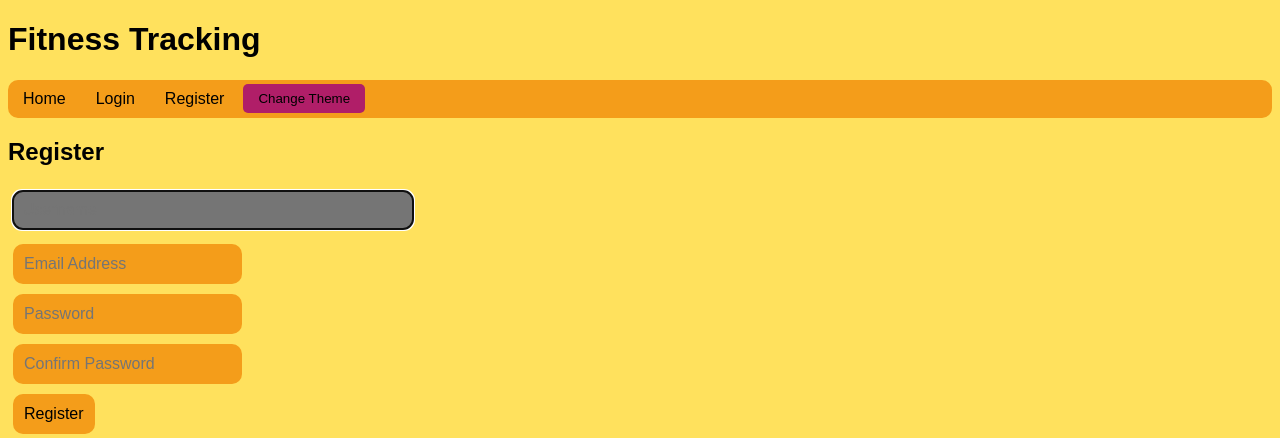
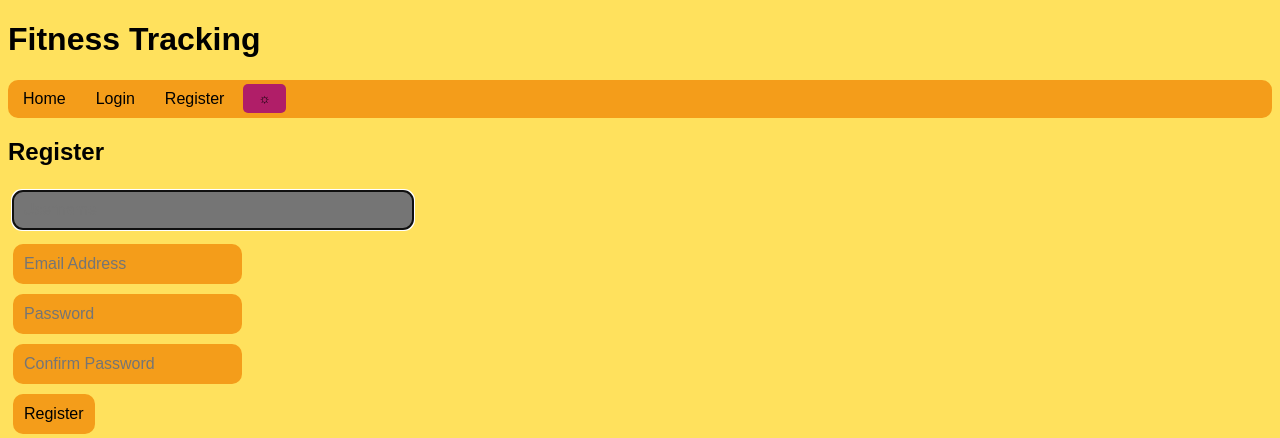
Before and after one commit to JohnZolton/fitness, a Django app: page /tracking/register in a window 1280 px wide. Shown: the top 438 px of the page. Run offline with Django 4.2, Linux system fonts and the light colour scheme.

Commit message:
icon changes

```diff
--- a/tracking/static/background.js
+++ b/tracking/static/background.js
@@ -1,8 +1,10 @@
 function changetheme(){
     if (localStorage.getItem('theme') === 'darkmode') {
         settheme('lightmode');
+        document.getElementById('switch').innerHTML = '&#x263E'
     } else {
         settheme('darkmode');
+        document.getElementById('switch').innerHTML = '&#x263C'
     }
 }
 
--- a/tracking/templates/tracking/layout.html
+++ b/tracking/templates/tracking/layout.html
@@ -36,7 +36,7 @@
             </div>
             {% endif %}
 
-        <button id="switch" onclick="changetheme()">Change Theme</button>
+        <button id="switch" onclick="changetheme()">&#x263C</button>
         </div></div>
             {% block body %}
             {% endblock %}
```
Also changed, not shown: db.sqlite3.
